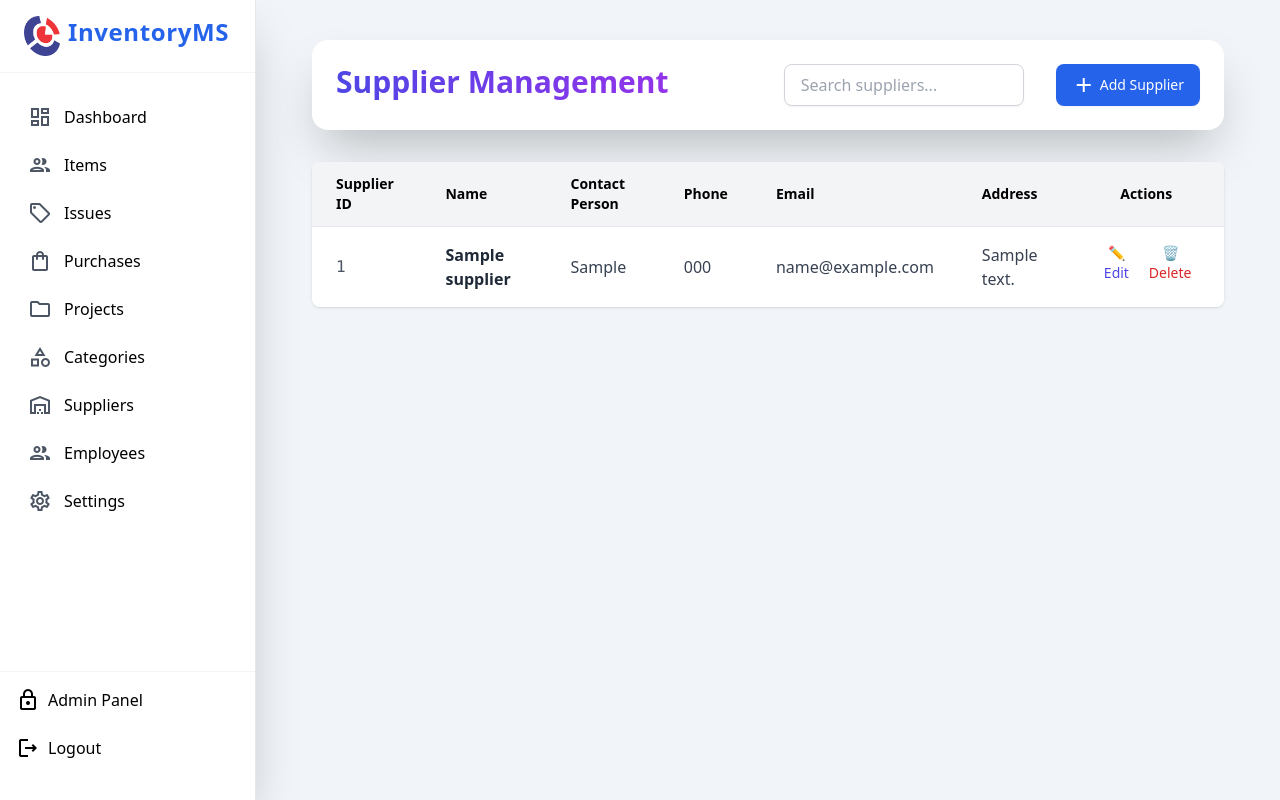
After one commit to mishman-dev/InventoryMS, a Django app: page /suppliers/ in a window 1280 px wide. The commit adds this page. Run offline with Django 5.2, Linux system fonts and the light colour scheme; tables that the repository leaves empty hold one stand-in row (values such as "Sample post"); some libraries are stand-ins or nearby versions.

Commit message:
Production Commit

```diff
--- a/inventory/models.py
+++ b/inventory/models.py
@@ -17,6 +17,7 @@ class Employee(models.Model):
 
 
 class Supplier(models.Model):
+    supplier_id = models.CharField(max_length=421, unique=True, null=True)
     name = models.CharField(max_length=100)
     contact_person = models.CharField(max_length=100, blank=True, null=True)
     phone = models.CharField(max_length=50, blank=True)
@@ -41,6 +42,7 @@ class Item(models.Model):
     warrenty = models.DateField(null=True,blank=True,help_text="Warrenty Expire Date, if available")
     default_unit_of_measure = models.CharField(max_length=20)
     unit_price = models.DecimalField(max_digits=10, decimal_places=2)
+    supplier = models.ForeignKey(Supplier, on_delete=models.CASCADE, blank=True, null=True)
     current_stock = models.IntegerField(default=0)
     reorder_level = models.IntegerField(default=5)
 
@@ -55,12 +57,13 @@ class Purchase(models.Model):
     supplier = models.ForeignKey(Supplier, on_delete=models.CASCADE)
     item = models.ForeignKey(Item, on_delete=models.CASCADE, related_name='purchases')
     quantity = models.PositiveIntegerField()
-    unit_price = models.DecimalField(max_digits=10, decimal_places=2)
+    unit_price = models.FloatField()
     total_cost = models.DecimalField(max_digits=12, decimal_places=2, editable=False)
     purchase_date = models.DateField(default=timezone.now)
 
     def save(self, *args, **kwargs):
         # Calculate total cost
+        self.unit_price = self.item.unit_price
         self.total_cost = self.quantity * self.unit_price
         super().save(*args, **kwargs)
 
@@ -72,6 +75,7 @@ class Purchase(models.Model):
         return f"Purchase {self.purchase_no} - {self.item.name} -- {Item.objects.all()}"
 
 class Project(models.Model):
+    project_id = models.CharField(max_length=421, unique=True, null=True)
     project_name = models.CharField(max_length=100)
     responsible_person = models.ForeignKey(Employee, on_delete=models.CASCADE)
 
--- a/inventory/templates/inventory/sidebar.html
+++ b/inventory/templates/inventory/sidebar.html
@@ -17,19 +17,19 @@
         <a href="{% url 'issue_list' %}" class="flex items-center px-3 py-2 rounded-md hover:text-blue-400">
             <span class="material-icons-outlined mr-3 text-gray-600">sell</span> Issues
         </a>
-        <a href="#" class="flex items-center px-3 py-2 rounded-md hover:text-blue-400">
+        <a href="{% url 'purchase_list' %}" class="flex items-center px-3 py-2 rounded-md hover:text-blue-400">
             <span class="material-icons-outlined mr-3 text-gray-600">shopping_bag</span> Purchases
         </a>
-        <a href="#" class="flex items-center px-3 py-2 rounded-md hover:text-blue-400">
+        <a href="{% url 'project_list' %}" class="flex items-center px-3 py-2 rounded-md hover:text-blue-400">
             <span class="material-icons-outlined mr-3 text-gray-600">folder</span> Projects
         </a>
         <a href="{% url 'category_list' %}" class="flex items-center px-3 py-2 rounded-md hover:text-blue-400">
             <span class="material-icons-outlined mr-3 text-gray-600">category</span> Categories
         </a>
-        <a href="#" class="flex items-center px-3 py-2 rounded-md hover:text-blue-400">
+        <a href="{% url 'supplier_list' %}" class="flex items-center px-3 py-2 rounded-md hover:text-blue-400">
             <span class="material-icons-outlined mr-3 text-gray-600">warehouse</span> Suppliers
         </a>
-        <a href="#" class="flex items-center px-3 py-2 rounded-md hover:text-blue-400">
+        <a href="{% url 'employee_list' %}" class="flex items-center px-3 py-2 rounded-md hover:text-blue-400">
             <span class="material-icons-outlined mr-3 text-gray-600">group</span> Employees
         </a>
         <a href="#" class="flex items-center px-3 py-2 rounded-md hover:text-blue-400">
--- /dev/null
+++ b/inventory/templates/inventory/supplier_list.html
@@ -0,0 +1,127 @@
+{% extends 'inventory/base.html' %}
+
+{% block title %}Suppliers | Inventory Management{% endblock %}
+{% block content %}
+{% load static %}
+
+<body class="bg-gray-100 font-sans">
+  <div class="mx-auto py-2 px-6">
+    <!-- Header -->
+    <div class="bg-white rounded-2xl shadow-2xl p-6 mb-8 animate-slideDown flex justify-between">
+      <h1
+        class="text-3xl font-bold bg-gradient-to-r from-indigo-600 to-purple-600 bg-clip-text text-transparent">
+        Supplier Management
+      </h1>
+       <div class="flex gap-8">
+            <form method="GET" class="flex items-center gap-2">
+                <input type="text" name="q" value="{{ query }}" placeholder="Search suppliers..."
+                    class="px-4 py-2 rounded-lg border border-gray-300 focus:ring-2 focus:ring-indigo-500 focus:outline-none w-60 shadow-sm">
+            </form>
+            <button onclick="toggleModal()" class="bg-blue-600 hover:bg-blue-700 text-white px-4 py-2 rounded-lg shadow-sm text-sm font-medium flex items-center">
+                <span class="material-icons-outlined text-white text-sm mr-1">add</span>
+            Add Supplier
+            </button>
+       </div>
+    </div>
+
+    <!-- Supplier List Table -->
+    <div class="overflow-hidden rounded-lg shadow">
+      <table class="min-w-full divide-y divide-gray-200 bg-white">
+        <thead class="bg-gray-100">
+          <tr>
+            <th class="px-6 py-3 text-left text-sm font-semibold">Supplier ID</th>
+            <th class="px-6 py-3 text-left text-sm font-semibold">Name</th>
+            <th class="px-6 py-3 text-left text-sm font-semibold">Contact Person</th>
+            <th class="px-6 py-3 text-left text-sm font-semibold">Phone</th>
+            <th class="px-6 py-3 text-left text-sm font-semibold">Email</th>
+            <th class="px-6 py-3 text-left text-sm font-semibold">Address</th>
+            <th class="px-6 py-3 text-center text-sm font-semibold">Actions</th>
+          </tr>
+        </thead>
+        <tbody class="divide-y divide-gray-200">
+          {% for supplier in suppliers %}
+          <tr class="hover:bg-gray-50 transition">
+            <td class="px-6 py-4 text-gray-600 font-mono">{{ supplier.supplier_id }}</td>
+            <td class="px-6 py-4 text-gray-800 font-semibold">{{ supplier.name }}</td>
+            <td class="px-6 py-4 text-gray-700">{{ supplier.contact_person|default:"-" }}</td>
+            <td class="px-6 py-4 text-gray-700">{{ supplier.phone|default:"-" }}</td>
+            <td class="px-6 py-4 text-gray-700">{{ supplier.email|default:"-" }}</td>
+            <td class="px-6 py-4 text-gray-700">{{ supplier.address|default:"-" }}</td>
+            <td class="px-6 py-4 text-center text-sm flex">
+              <a href="{% url 'edit_supplier' supplier.id %}"
+                class="inline-block text-indigo-600 hover:text-indigo-800 transition transform hover:scale-110 mx-2">
+                ✏️ Edit
+              </a>
+              <a href="{% url 'delete_supplier' supplier.id %}"
+                onclick="return confirm('Are you sure you want to delete {{ supplier.name }}?')"
+                class="inline-block text-red-600 hover:text-red-800 transition transform hover:scale-110 mx-2">
+                🗑️ Delete
+              </a>
+            </td>
+          </tr>
+          {% empty %}
+          <tr>
+            <td colspan="7" class="text-center py-6 text-gray-500">No suppliers found.</td>
+          </tr>
+          {% endfor %}
+        </tbody>
+      </table>
+    </div>
+  </div>
+
+  <!-- Add Supplier Modal -->
+  <div id="modal" class="fixed inset-0 bg-gray-900 bg-opacity-50 hidden justify-center items-center">
+    <div class="bg-white rounded-xl shadow-lg p-6 w-96">
+      <h2 class="text-xl font-bold mb-4 text-gray-800">Add New Supplier</h2>
+      <form method="POST" action="{% url 'add_supplier' %}">
+        {% csrf_token %}
+        <div class="mb-3">
+          <input name="name" type="text" required placeholder="Supplier Name"
+            class="w-full border border-gray-300 rounded-lg px-4 py-2 focus:ring-2 focus:ring-indigo-500 focus:outline-none">
+        </div>
+        <div class="mb-3">
+          <input name="contact_person" type="text" placeholder="Contact Person"
+            class="w-full border border-gray-300 rounded-lg px-4 py-2 focus:ring-2 focus:ring-indigo-500 focus:outline-none">
+        </div>
+        <div class="mb-3">
+          <input name="phone" type="text" placeholder="Phone"
+            class="w-full border border-gray-300 rounded-lg px-4 py-2 focus:ring-2 focus:ring-indigo-500 focus:outline-none">
+        </div>
+        <div class="mb-3">
+          <input name="email" type="email" placeholder="Email"
+            class="w-full border border-gray-300 rounded-lg px-4 py-2 focus:ring-2 focus:ring-indigo-500 focus:outline-none">
+        </div>
+        <div class="mb-3">
+          <textarea name="address" rows="3" placeholder="Address"
+            class="w-full border border-gray-300 rounded-lg px-4 py-2 focus:ring-2 focus:ring-indigo-500 focus:outline-none"></textarea>
+        </div>
+        <div class="flex justify-end gap-3 pt-2">
+          <button type="button" onclick="toggleModal()"
+            class="px-4 py-2 rounded-lg border border-gray-300 hover:bg-gray-100">Cancel</button>
+          <button type="submit"
+            class="px-4 py-2 rounded-lg bg-indigo-600 text-white hover:bg-indigo-700">Add</button>
+        </div>
+      </form>
+    </div>
+  </div>
+
+  <script>
+    function toggleModal() {
+      const modal = document.getElementById("modal");
+      modal.classList.toggle("hidden");
+      modal.classList.toggle("flex");
+    }
+    const searchInput = document.getElementById("supplierSearch");
+    const rows = document.querySelectorAll(".supplier-row");
+
+    searchInput.addEventListener("keyup", () => {
+      const query = searchInput.value.toLowerCase();
+      rows.forEach(row => {
+        const text = row.innerText.toLowerCase();
+        row.style.display = text.includes(query) ? "" : "none";
+      });
+    });
+  </script>
+</body>
+
+{% endblock %}
--- a/inventory/templates/issues/issue_list.html
+++ b/inventory/templates/issues/issue_list.html
@@ -129,7 +129,8 @@
                                     class="w-full px-4 py-2.5 border border-gray-300 rounded-lg focus:outline-none focus:ring-2 focus:ring-primary focus:border-transparent">
                                     <option value="">All Employees</option>
                                     {% for employee in employees %}
-                                    <option value="{{ employee.id }}" {% if employee_filter == employee.id|stringformat:"s" %}selected{% endif %}>{{ employee.first_name }} {{ employee.last_name }}
+                                    <option value="{{ employee.id }}" {% if employee_filter == employee.id|stringformat:"s" %}selected{% endif %}>
+                                        {{ employee.first_name }} {{ employee.last_name }}
                                     </option>
                                     {% endfor %}
                                 </select>
--- a/inventory/urls.py
+++ b/inventory/urls.py
@@ -15,6 +15,28 @@ urlpatterns = [
     path("categories/", views.category_list, name="category_list"),
     path("categories/delete/<int:pk>/", views.category_delete, name="category_delete"),
     path("categories/edit/<int:pk>/", views.category_edit, name="category_edit"),
+
+    path('suppliers/', views.supplier_list, name='supplier_list'),
+    path('suppliers/add/', views.add_supplier, name='add_supplier'),
+    path('suppliers/edit/<int:supplier_id>/', views.edit_supplier, name='edit_supplier'),
+    path('suppliers/delete/<int:supplier_id>/', views.delete_supplier, name='delete_supplier'),
+
+    path('projects/', views.project_list, name='project_list'),
+    path('projects/edit/<int:pk>/', views.project_edit, name='project_edit'),
+    path('projects/delete/<int:pk>/', views.project_delete, name='project_delete'),
+
+
+    path('purchases/', views.purchase_list, name='purchase_list'),
+    path('purchases/add/', views.add_purchase, name='add_purchase'),
+    path('get-item-price/', views.get_item_price, name='get_item_price'),
+
+    path('employees/', views.employee_list, name='employee_list'),
+    path('add-employee/', views.add_employee, name='add_employee'),
+
+
+
+
+
     # path('issues/<int:pk>/', views.view_issue, name='view_issue'),
     # path('issues/<int:pk>/edit/', views.edit_issue, name='edit_issue'),
 
--- a/inventory/views.py
+++ b/inventory/views.py
@@ -14,13 +14,13 @@ from django.db.models import Q
 from openpyxl import Workbook
 from openpyxl.styles import Font, Alignment, PatternFill
 from datetime import datetime
-from .models import Issue, Employee, Project, Item
+from .models import Issue, Employee, Project, Item, Supplier, Purchase
 from django.utils import timezone
 from django.utils.crypto import get_random_string
 from django.utils.dateparse import parse_date
 from django.core.exceptions import ValidationError
 from decimal import Decimal, InvalidOperation
-
+import uuid
 
 
 def issue_list(request):
@@ -172,6 +172,7 @@ def item_tab(request):
     filter_type = request.GET.get('filter', 'all')
     search_query = request.GET.get('search', '')
     categories = Category.objects.all()
+    suppliers = Supplier.objects.all()
 
     # Filter logic
     if filter_type == 'low_stock':
@@ -191,6 +192,7 @@ def item_tab(request):
         'search_query': search_query,
         'items': items,
         'categories':categories,
+        'suppliers':suppliers,
     }
     return render(request, 'inventory/items.html', context)
 
@@ -242,6 +244,7 @@ def add_item(request):
         default_unit_of_measure = request.POST.get('default_unit_of_measure', '').strip()
         unit_price_raw = request.POST.get('unit_price', '').strip()
         current_stock_raw = request.POST.get('current_stock', '').strip()
+        supplier_id = request.POST.get('supplier_id').strip()
         reorder_level_raw = request.POST.get('reorder_level', '').strip()
         warranty_raw = request.POST.get('warrenty') or request.POST.get('warranty')  # accept both spellings
 
@@ -256,6 +259,12 @@ def add_item(request):
             category_obj = Category.objects.filter(category_id=category_id).first()
             if not category_obj:
                 return JsonResponse({'success': False, 'error': 'Selected category not found'}, status=400)
+
+        supplier_obj =None
+        if supplier_id:
+            supplier_obj = Supplier.objects.filter(supplier_id=supplier_id).first()
+            if not supplier_obj:
+                return JsonResponse({'success': False, 'error': 'Selected Supplier not found'}, status=400)
 
         # Convert numeric fields safely
         try:
@@ -291,6 +300,7 @@ def add_item(request):
             warrenty=warranty,
             default_unit_of_measure=default_unit_of_measure,
             unit_price=unit_price,
+            supplier=supplier_obj,
             current_stock=current_stock,
             reorder_level=reorder_level,
         )
@@ -380,3 +390,185 @@ def add_issue(request):
             return JsonResponse({'success': False, 'error': str(e)})
 
     return JsonResponse({'success': False, 'error': 'Invalid request method'})
+
+def supplier_list(request):
+    suppliers = Supplier.objects.all()
+    query = request.GET.get('q', '')
+    if query:
+        suppliers = suppliers.filter(
+            Q(name__icontains=query) |
+            Q(contact_person__icontains=query) |
+            Q(phone__icontains=query)
+        )
+    return render(request, 'inventory/supplier_list.html', {'suppliers': suppliers, 'query': query, })
+
+def add_supplier(request):
+    if request.method == 'POST':
+        supplier = Supplier(
+            supplier_id=str(uuid.uuid4()),
+            name=request.POST['name'],
+            contact_person=request.POST.get('contact_person'),
+            phone=request.POST.get('phone'),
+            email=request.POST.get('email'),
+            address=request.POST.get('address'),
+        )
+        supplier.save()
+        messages.success(request, 'Supplier added successfully!')
+        return redirect('supplier_list')
+    return redirect('supplier_list')
+
+def edit_supplier(request, supplier_id):
+    supplier = get_object_or_404(Supplier, id=supplier_id)
+    if request.method == 'POST':
+        supplier.name = request.POST['name']
+        supplier.contact_person = request.POST.get('contact_person')
+        supplier.phone = request.POST.get('phone')
+        supplier.email = request.POST.get('email')
+        supplier.address = request.POST.get('address')
+        supplier.save()
+        messages.success(request, 'Supplier updated successfully!')
+        return redirect('supplier_list')
+    return render(request, 'edit_supplier.html', {'supplier': supplier})
+
+def delete_supplier(request, supplier_id):
+    supplier = get_object_or_404(Supplier, id=supplier_id)
+    supplier.delete()
+    messages.success(request, 'Supplier deleted successfully!')
+    return redirect('supplier_list')
+
+def generate_project_id():
+    return f"PRJ-{uuid.uuid4().hex[:8].upper()}"
+
+def project_list(request):
+    query = request.GET.get('q', '')
+    projects = Project.objects.all()
+
+    if query:
+        projects = projects.filter(project_name__icontains=query)
+
+    employees = Employee.objects.all()
+
+    if request.method == 'POST':
+        project_name = request.POST.get('project_name', '').strip()
+        responsible_person_id = request.POST.get('responsible_person')
+
+        if not project_name:
+            return JsonResponse({'success': False, 'error': 'Project name is required'}, status=400)
+
+        emp_obj = Employee.objects.filter(id=responsible_person_id).first() if responsible_person_id else None
+
+        Project.objects.create(
+            project_id=generate_project_id(),
+            project_name=project_name,
+            responsible_person=emp_obj
+        )
+
+        return redirect('project_list')
+
+    context = {
+        'projects': projects,
+        'employees': employees,
+        'query': query
+    }
+    return render(request, 'inventory/project_list.html', context)
+
+
+def project_edit(request, pk):
+    project = get_object_or_404(Project, pk=pk)
+    employees = Employee.objects.all()
+
+    if request.method == 'POST':
+        project.project_name = request.POST.get('project_name', project.project_name)
+        responsible_person_id = request.POST.get('responsible_person')
+        if responsible_person_id:
+            project.responsible_person = Employee.objects.filter(id=responsible_person_id).first()
+        project.save()
+        return redirect('project_list')
+
+    return render(request, 'inventory/project_edit.html', {'project': project, 'employees': employees})
+
+
+def project_delete(request, pk):
+    project = get_object_or_404(Project, pk=pk)
+    project.delete()
+    return redirect('project_list')
+
+def get_item_price(request):
+    item_id = request.GET.get('item_id')
+    try:
+        item = Item.objects.get(id=item_id)
+        return JsonResponse({'unit_price': float(item.unit_price)})
+    except Item.DoesNotExist:
+        return JsonResponse({'unit_price': 0})
+
+
+def generate_purchase_no():
+    return f"P-{uuid.uuid4().hex[:8].upper()}"
+
+def purchase_list(request):
+    purchases = Purchase.objects.select_related('supplier', 'item').order_by('-purchase_date')
+    total_qty = sum(p.quantity for p in purchases)
+    total_cost = sum(p.total_cost for p in purchases)
+    return render(request, 'inventory/purchases.html', {'purchases': purchases,'total_qty': total_qty,'total_cost': total_cost})
+
+def add_purchase(request):
+    if request.method == 'POST':
+        supplier = Supplier.objects.get(id=request.POST.get('supplier'))
+
+        items = request.POST.getlist('item[]')
+        quantities = request.POST.getlist('quantity[]')
+        prices = request.POST.getlist('unit_price[]')
+
+        for item_id, qty, price in zip(items, quantities, prices):
+            item = Item.objects.get(id=item_id)
+            qty = int(qty)
+            price = item.unit_price
+
+            Purchase.objects.create(
+                purchase_no=generate_purchase_no(),
+                supplier=supplier,
+                item=item,
+                quantity=qty,
+                unit_price=price,
+                total_cost=qty * price,
+                purchase_date=timezone.now()
+            )
+
+        return redirect('/purchases')  # Correct redirect syntax
+
+    suppliers = Supplier.objects.all()
+    items = Item.objects.all()
+    return render(request, 'inventory/add_purchase.html', {'suppliers': suppliers, 'items': items})
+
+def employee_list(request):
+    query = request.GET.get('q', '')
+    if query:
+        employees = Employee.objects.filter(
+            Q(first_name__icontains=query) | Q(last_name__icontains=query)
+        )
+    else:
+        employees = Employee.objects.all()
+
+    return render(request, 'inventory/employee_list.html', {'employees': employees, 'query': query})
+
+def add_employee(request):
+    if request.method == 'POST':
+        first_name = request.POST.get('first_name')
+        last_name = request.POST.get('last_name')
+        phone_number = request.POST.get('phone_number')
+        department = request.POST.get('department')
+        position = request.POST.get('position')
+
+        # generate a unique employee ID
+        employee_id = f"EMP-{uuid.uuid4().hex[:6].upper()}"
+
+        Employee.objects.create(
+            employee_id=employee_id,
+            first_name=first_name,
+            last_name=last_name,
+            phone_number=phone_number,
+            department=department,
+            position=position
+        )
+        return redirect('employee_list')
+    return JsonResponse({'error': 'Invalid request'}, status=400)
```
Also changed, not shown: inventory/templates/inventory/add_purchase.html (added, +90 -0 lines), inventory/templates/inventory/employee_list.html (added, +110 -0 lines), inventory/templates/inventory/items.html (+10 -0 lines), inventory/templates/inventory/project_list.html (added, +108 -0 lines), inventory/templates/inventory/purchases.html (+49 -0 lines), inventory/migrations/0003_supplier_supplier_id.py (added), inventory/migrations/0004_item_supplier.py (added), inventory/migrations/0005_project_project_id.py (added), inventory/migrations/0006_alter_purchase_unit_price.py (added), inventory/migrations/0007_alter_purchase_unit_price.py (added).
